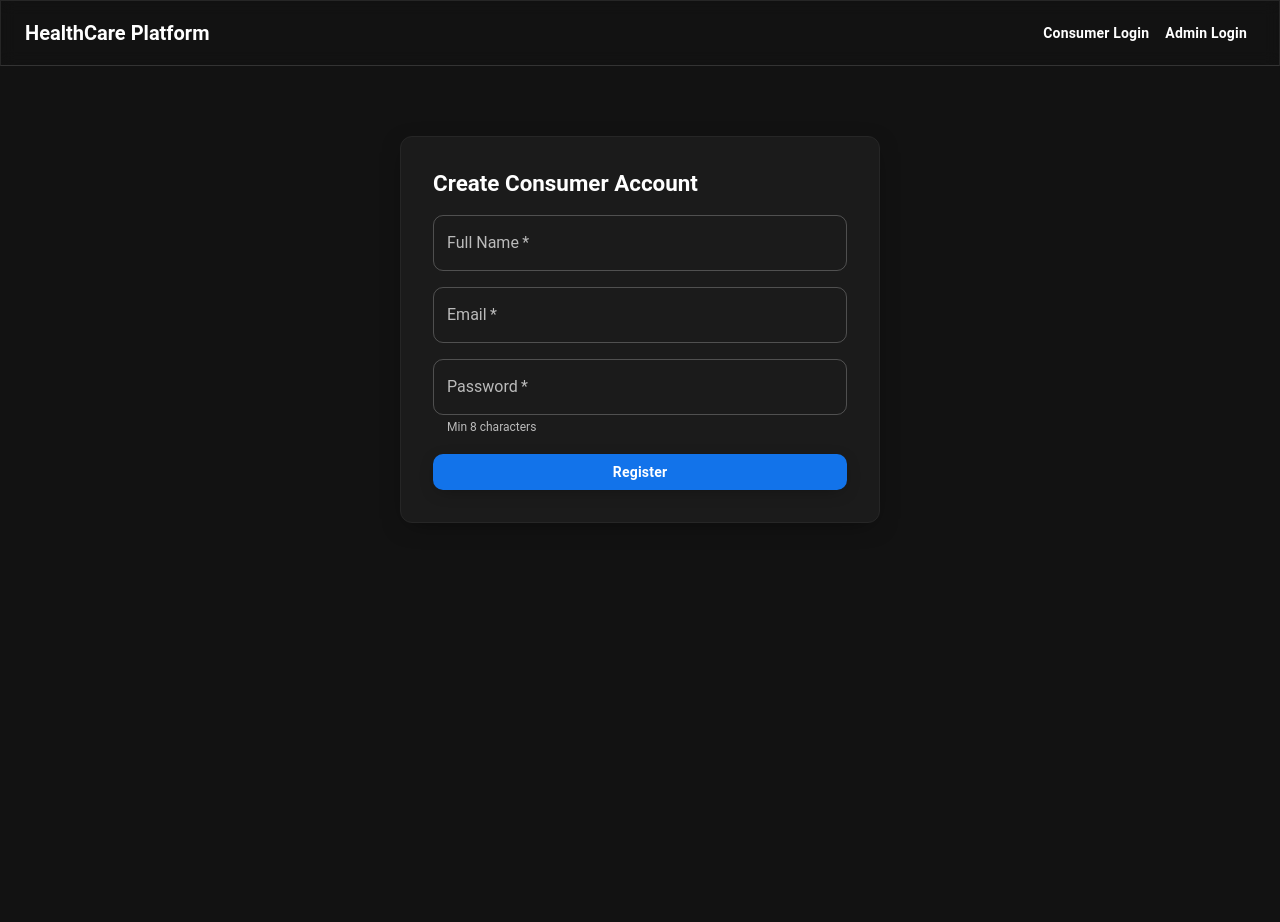
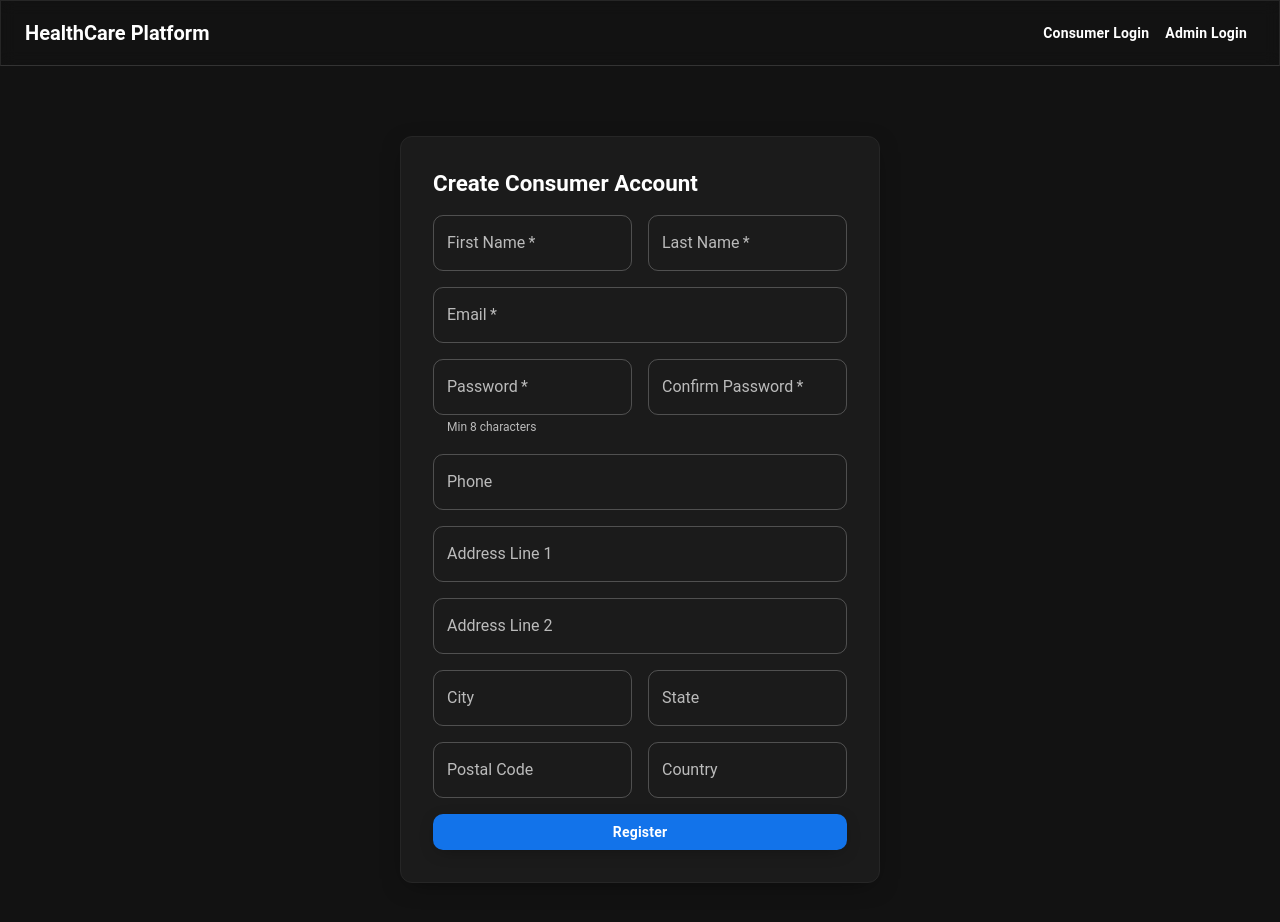
Before and after one commit to tomj0311/hcp, a React (Vite) app in the folder frontend/: page /signup in a window 1280 px wide. Shown: the top 922 px of the page. Before the commit the page ends 800 px from the top, so only its background shows below. Built offline with nearby package versions, Linux system fonts and the light colour scheme.

Commit message:
feat: extend consumer/provider registration with standard profile fields

```diff
--- a/frontend/src/components/ConsumerRegistration.jsx
+++ b/frontend/src/components/ConsumerRegistration.jsx
@@ -3,7 +3,7 @@ import { Paper, Typography, TextField, Button, Stack, Alert } from '@mui/materia
 import axios from 'axios';
 
 export default function ConsumerRegistration({ admin=false, token }){
-  const [form,setForm] = useState({ name:'', email:'', password:'' });
+  const [form,setForm] = useState({ firstName:'', lastName:'', email:'', password:'', confirmPassword:'', phone:'', address1:'', address2:'', city:'', state:'', postalCode:'', country:'' });
   const [phase,setPhase] = useState('form');
   const [verifyToken,setVerifyToken] = useState('');
   const [enteredToken,setEnteredToken] = useState('');
@@ -14,10 +14,10 @@ export default function ConsumerRegistration({ admin=false, token }){
     e.preventDefault(); setLoading(true); setStatus('');
     try {
       if(admin){
-        const res = await axios.post(import.meta.env.VITE_API_URL + '/users/consumers/admin', form, { headers:{ Authorization:`Bearer ${token}` }});
+  const res = await axios.post(import.meta.env.VITE_API_URL + '/users/consumers/admin', form, { headers:{ Authorization:`Bearer ${token}` }});
         setStatus('Consumer created' + (res.data.tempPassword? ` (temp password: ${res.data.tempPassword})` : '')); setPhase('done');
       } else {
-        const res = await axios.post(import.meta.env.VITE_API_URL + '/users/consumers', form);
+  const res = await axios.post(import.meta.env.VITE_API_URL + '/users/consumers', form);
         setVerifyToken(res.data.verifyToken); setStatus('Account created. Check email (dev token below).'); setPhase('verify');
       }
     } catch(err){ setStatus(err.response?.data?.message || 'Registration failed'); } finally { setLoading(false); }
@@ -34,9 +34,26 @@ export default function ConsumerRegistration({ admin=false, token }){
       {status && <Alert severity={status.toLowerCase().includes('fail')? 'error':'info'} sx={{mb:2}}>{status}</Alert>}
       {phase==='form' && (
         <Stack spacing={2}>
-          <TextField name="name" label="Full Name" value={form.name} onChange={onChange} required size={window.innerWidth<600?'small':'medium'} />
+          <Stack direction={{xs:'column', sm:'row'}} spacing={2}>
+            <TextField name="firstName" label="First Name" value={form.firstName} onChange={onChange} required size={window.innerWidth<600?'small':'medium'} fullWidth />
+            <TextField name="lastName" label="Last Name" value={form.lastName} onChange={onChange} required size={window.innerWidth<600?'small':'medium'} fullWidth />
+          </Stack>
           <TextField name="email" type="email" label="Email" value={form.email} onChange={onChange} required size={window.innerWidth<600?'small':'medium'} />
-          <TextField name="password" type="password" label="Password" value={form.password} onChange={onChange} required size={window.innerWidth<600?'small':'medium'} helperText="Min 8 characters" />
+          <Stack direction={{xs:'column', sm:'row'}} spacing={2}>
+            <TextField name="password" type="password" label="Password" value={form.password} onChange={onChange} required size={window.innerWidth<600?'small':'medium'} helperText="Min 8 characters" fullWidth />
+            <TextField name="confirmPassword" type="password" label="Confirm Password" value={form.confirmPassword} onChange={onChange} required size={window.innerWidth<600?'small':'medium'} fullWidth />
+          </Stack>
+          <TextField name="phone" label="Phone" value={form.phone} onChange={onChange} size={window.innerWidth<600?'small':'medium'} />
+          <TextField name="address1" label="Address Line 1" value={form.address1} onChange={onChange} size={window.innerWidth<600?'small':'medium'} />
+          <TextField name="address2" label="Address Line 2" value={form.address2} onChange={onChange} size={window.innerWidth<600?'small':'medium'} />
+          <Stack direction={{xs:'column', sm:'row'}} spacing={2}>
+            <TextField name="city" label="City" value={form.city} onChange={onChange} size={window.innerWidth<600?'small':'medium'} fullWidth />
+            <TextField name="state" label="State" value={form.state} onChange={onChange} size={window.innerWidth<600?'small':'medium'} fullWidth />
+          </Stack>
+          <Stack direction={{xs:'column', sm:'row'}} spacing={2}>
+            <TextField name="postalCode" label="Postal Code" value={form.postalCode} onChange={onChange} size={window.innerWidth<600?'small':'medium'} fullWidth />
+            <TextField name="country" label="Country" value={form.country} onChange={onChange} size={window.innerWidth<600?'small':'medium'} fullWidth />
+          </Stack>
           <Button type="submit" variant="contained" disabled={loading}>{loading? 'Saving...':'Register'}</Button>
         </Stack>
       )}
--- a/frontend/src/components/ProviderRegistration.jsx
+++ b/frontend/src/components/ProviderRegistration.jsx
@@ -3,7 +3,7 @@ import { Paper, Typography, TextField, Button, Stack, Alert } from '@mui/materia
 import axios from 'axios';
 
 export default function ProviderRegistration({ admin=false, token }){
-  const [form,setForm] = useState({ name:'', email:'', password:'' });
+  const [form,setForm] = useState({ firstName:'', lastName:'', email:'', password:'', confirmPassword:'', phone:'', organization:'', specialization:'', bio:'', address1:'', address2:'', city:'', state:'', postalCode:'', country:'' });
   const [status,setStatus] = useState('');
   const [phase,setPhase] = useState('form');
   const [loading,setLoading] = useState(false);
@@ -21,9 +21,31 @@ export default function ProviderRegistration({ admin=false, token }){
       {status && <Alert severity={status.toLowerCase().includes('fail')? 'error':'info'} sx={{mb:2}}>{status}</Alert>}
       {phase==='form' && (
         <Stack spacing={2}>
-          <TextField name="name" label="Full Name" value={form.name} onChange={onChange} required size={window.innerWidth<600?'small':'medium'} />
+          <Stack direction={{xs:'column', sm:'row'}} spacing={2}>
+            <TextField name="firstName" label="First Name" value={form.firstName} onChange={onChange} required size={window.innerWidth<600?'small':'medium'} fullWidth />
+            <TextField name="lastName" label="Last Name" value={form.lastName} onChange={onChange} required size={window.innerWidth<600?'small':'medium'} fullWidth />
+          </Stack>
           <TextField name="email" type="email" label="Email" value={form.email} onChange={onChange} required size={window.innerWidth<600?'small':'medium'} />
-          <TextField name="password" type="password" label="Password (optional)" value={form.password} onChange={onChange} size={window.innerWidth<600?'small':'medium'} helperText={form.password? 'Min 8 characters':'Leave blank to auto-generate'} />
+          <Stack direction={{xs:'column', sm:'row'}} spacing={2}>
+            <TextField name="password" type="password" label="Password (optional)" value={form.password} onChange={onChange} size={window.innerWidth<600?'small':'medium'} helperText={form.password? 'Min 8 characters':'Leave blank to auto-generate'} fullWidth />
+            <TextField name="confirmPassword" type="password" label="Confirm Password" value={form.confirmPassword} onChange={onChange} size={window.innerWidth<600?'small':'medium'} fullWidth />
+          </Stack>
+          <TextField name="phone" label="Phone" value={form.phone} onChange={onChange} size={window.innerWidth<600?'small':'medium'} />
+          <Stack direction={{xs:'column', sm:'row'}} spacing={2}>
+            <TextField name="organization" label="Organization" value={form.organization} onChange={onChange} size={window.innerWidth<600?'small':'medium'} fullWidth />
+            <TextField name="specialization" label="Specialization" value={form.specialization} onChange={onChange} size={window.innerWidth<600?'small':'medium'} fullWidth />
+          </Stack>
+          <TextField name="bio" label="Short Bio" value={form.bio} onChange={onChange} multiline minRows={3} size={window.innerWidth<600?'small':'medium'} />
+          <TextField name="address1" label="Address Line 1" value={form.address1} onChange={onChange} size={window.innerWidth<600?'small':'medium'} />
+          <TextField name="address2" label="Address Line 2" value={form.address2} onChange={onChange} size={window.innerWidth<600?'small':'medium'} />
+          <Stack direction={{xs:'column', sm:'row'}} spacing={2}>
+            <TextField name="city" label="City" value={form.city} onChange={onChange} size={window.innerWidth<600?'small':'medium'} fullWidth />
+            <TextField name="state" label="State" value={form.state} onChange={onChange} size={window.innerWidth<600?'small':'medium'} fullWidth />
+          </Stack>
+          <Stack direction={{xs:'column', sm:'row'}} spacing={2}>
+            <TextField name="postalCode" label="Postal Code" value={form.postalCode} onChange={onChange} size={window.innerWidth<600?'small':'medium'} fullWidth />
+            <TextField name="country" label="Country" value={form.country} onChange={onChange} size={window.innerWidth<600?'small':'medium'} fullWidth />
+          </Stack>
           <Button type="submit" variant="contained" disabled={loading}>{loading? 'Saving...':'Register'}</Button>
         </Stack>
       )}
```
Also changed, not shown: 1 other file (tests, documents, lock files or other folders).
